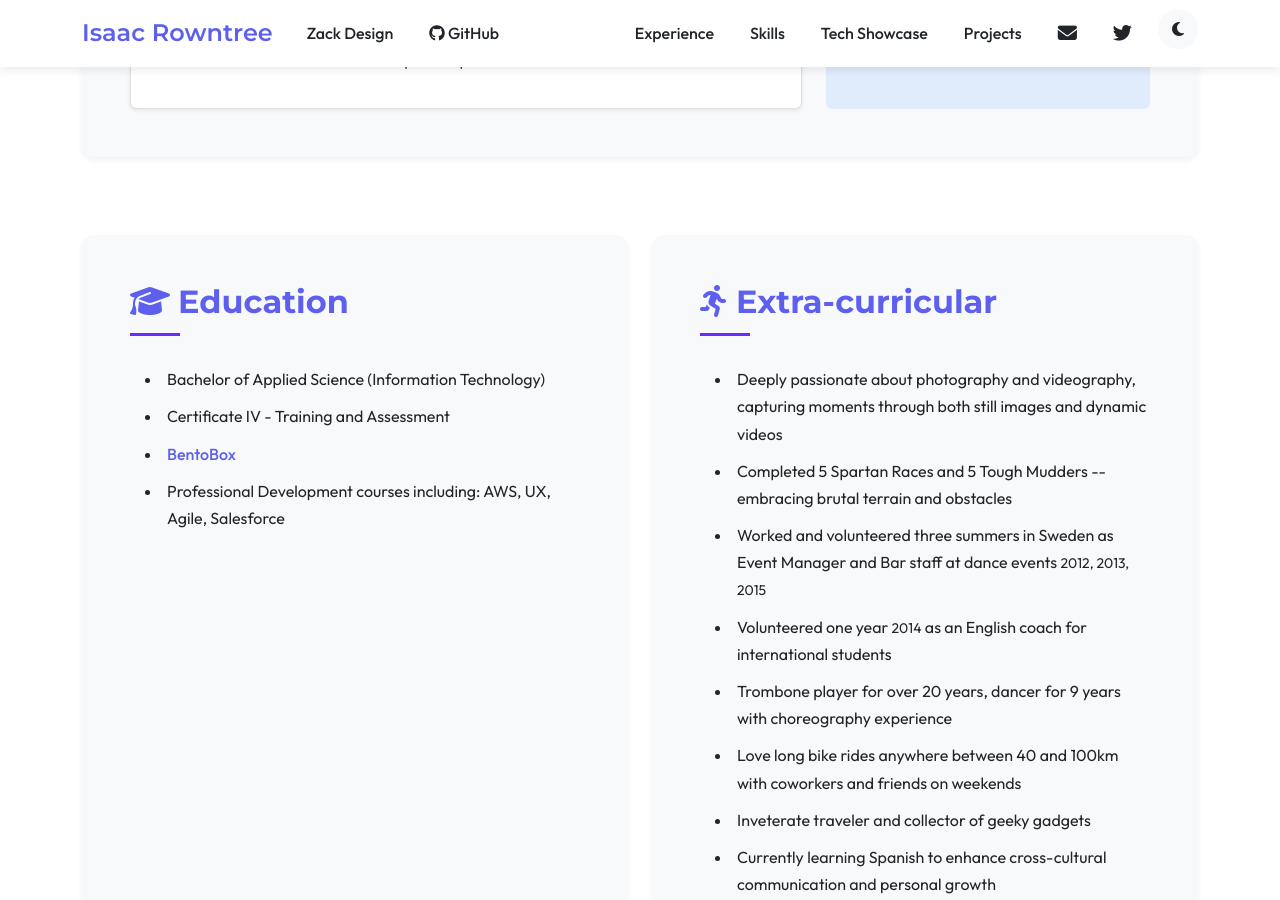
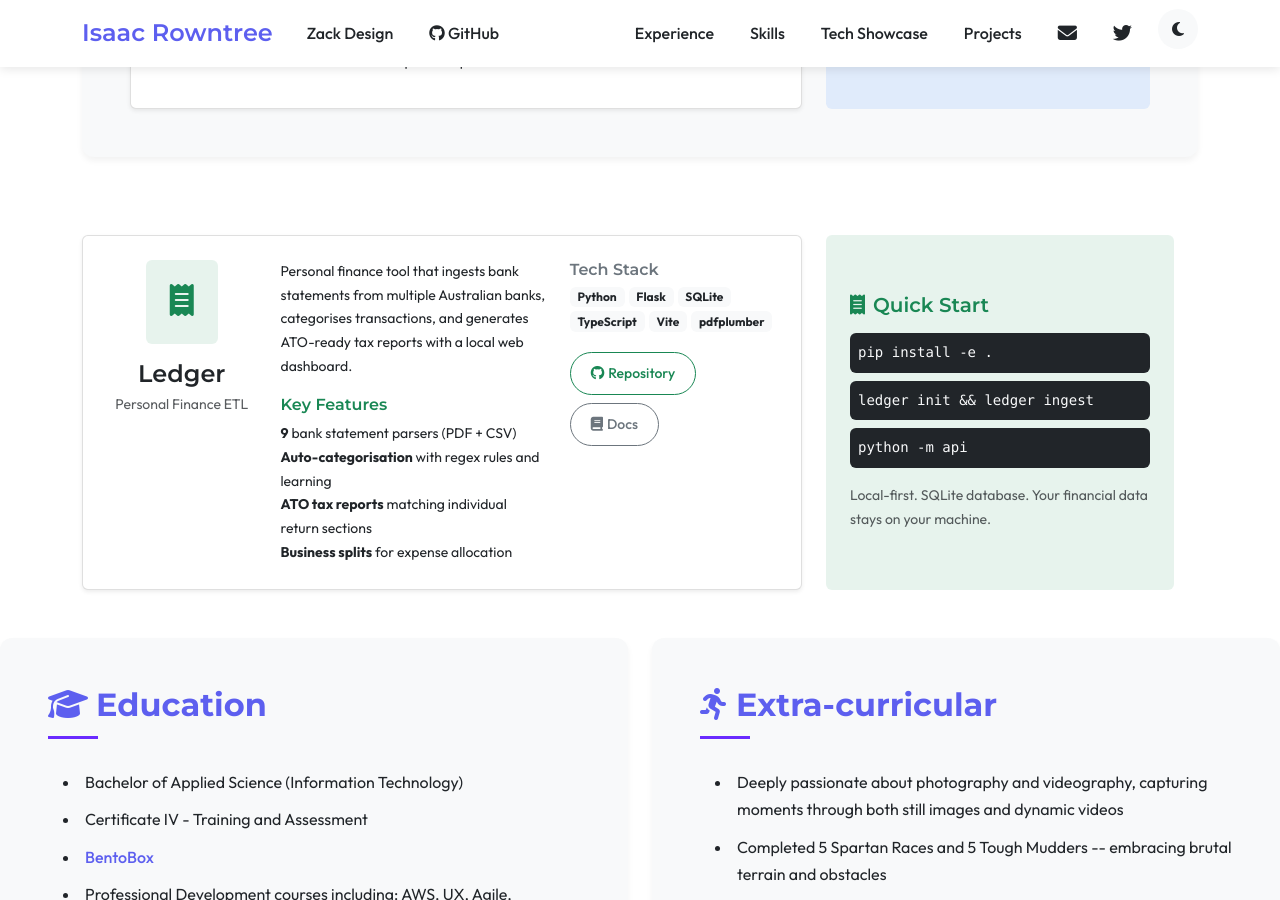
Before and after one commit to isaacrowntree/isaacrowntree.github.io, a Jekyll site: the page built from index.html, in a window 1280 px wide and 900 px high, scrolled down 6501 px. Built offline with Jekyll 4.4.1, drawn with Linux system fonts in a browser that asks for light colours.

Commit message:
Add Ledger project to personal website
Co-Authored-By: Claude Opus 4.6 (1M context) <noreply@anthropic.com>

```diff
--- a/index.html
+++ b/index.html
@@ -667,6 +667,60 @@ layout: default
         </div>
       </div>
     </div>
+
+        <!-- ledger -->
+        <div class="row g-4 mt-4">
+          <div class="col-lg-8">
+            <div class="tech-showcase-card p-3 p-md-4 bg-white rounded shadow-sm border">
+              <div class="row align-items-start">
+                <div class="col-lg-3 col-md-3 text-center mb-3 mb-md-0">
+                  <div class="showcase-icon bg-success bg-opacity-10 p-3 p-md-4 rounded mx-auto" style="width: fit-content;">
+                    <i class="fas fa-receipt text-success fa-2x fa-md-3x"></i>
+                  </div>
+                  <h4 class="mt-2 mt-md-3 mb-1">Ledger</h4>
+                  <div class="text-muted small">Personal Finance ETL</div>
+                </div>
+                <div class="col-lg-5 col-md-5">
+                  <p class="small mb-3">Personal finance tool that ingests bank statements from multiple Australian banks, categorises transactions, and generates ATO-ready tax reports with a local web dashboard.</p>
+                  <h6 class="text-success mb-2">Key Features</h6>
+                  <ul class="small mb-0 list-unstyled">
+                    <li><strong>9</strong> bank statement parsers (PDF + CSV)</li>
+                    <li><strong>Auto-categorisation</strong> with regex rules and learning</li>
+                    <li><strong>ATO tax reports</strong> matching individual return sections</li>
+                    <li><strong>Business splits</strong> for expense allocation</li>
+                  </ul>
+                </div>
+                <div class="col-lg-4 col-12 mt-3 mt-lg-0">
+                  <h6 class="text-secondary mb-2">Tech Stack</h6>
+                  <div class="d-flex flex-wrap mb-3">
+                    <span class="badge bg-light text-dark me-1 mb-1">Python</span>
+                    <span class="badge bg-light text-dark me-1 mb-1">Flask</span>
+                    <span class="badge bg-light text-dark me-1 mb-1">SQLite</span>
+                    <span class="badge bg-light text-dark me-1 mb-1">TypeScript</span>
+                    <span class="badge bg-light text-dark me-1 mb-1">Vite</span>
+                    <span class="badge bg-light text-dark me-1 mb-1">pdfplumber</span>
+                  </div>
+                  <div class="d-flex flex-wrap gap-2">
+                    <a href="https://github.com/isaacrowntree/ledger" class="btn btn-sm btn-outline-success"><i class="fab fa-github me-1"></i>Repository</a>
+                    <a href="https://isaacrowntree.github.io/ledger/" class="btn btn-sm btn-outline-secondary"><i class="fas fa-book me-1"></i>Docs</a>
+                  </div>
+                </div>
+              </div>
+            </div>
+          </div>
+          <div class="col-lg-4">
+            <div class="p-4 bg-success bg-opacity-10 rounded h-100 d-flex flex-column justify-content-center">
+              <h5 class="text-success mb-3"><i class="fas fa-receipt me-2"></i>Quick Start</h5>
+              <code class="d-block p-2 bg-dark text-light rounded mb-2 small">pip install -e .</code>
+              <code class="d-block p-2 bg-dark text-light rounded mb-2 small">ledger init && ledger ingest</code>
+              <code class="d-block p-2 bg-dark text-light rounded mb-3 small">python -m api</code>
+              <p class="small text-muted mb-0">Local-first. SQLite database. Your financial data stays on your machine.</p>
+            </div>
+          </div>
+        </div>
+
+      </div>
+    </div>
   </div>
 
   <!-- Education & Extracurricular Section -->
```
